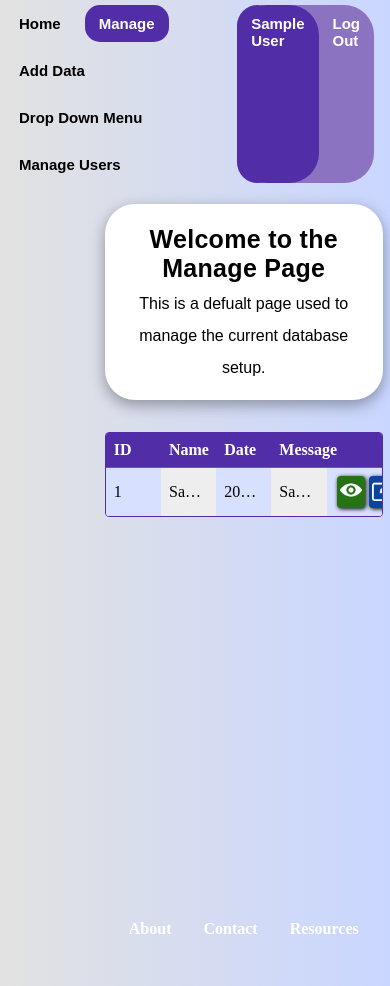
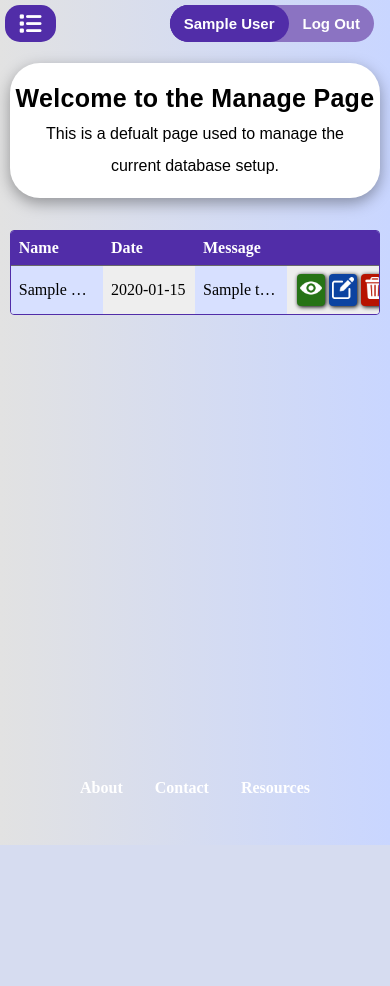
Before and after one commit to AuricFox/Flask_template_login, a Flask app: page /manage/ in a window 390 px wide. After the commit the page ends 845 px from the top, so only its background shows below. Run offline with Flask 3, Linux system fonts and the light colour scheme; a user stored in the database is signed in; tables that the repository leaves empty hold one stand-in row (values such as "Sample post"); parts of the project's set-up code (start-up, migrations or seed data) failed here and were passed over.

Commit message:
Adding responsiveness to nav bar and removing id from manage table

```diff
--- a/app/manage/routes.py
+++ b/app/manage/routes.py
@@ -74,7 +74,6 @@ def add_info():
     return render_template('./manage/add.html', nav_id="add-page", username=get_username(), form=form)
 
 # ==============================================================================================================
-
 @bp.route('/update_info/<int:id>', methods=['GET','POST'])
 def update_info(id):
     '''
--- a/app/static/css/base.css
+++ b/app/static/css/base.css
@@ -53,6 +53,34 @@ body {
 
 /* ========== Nav Bar ========== */
 
+#nav-bar {
+    display: flex;
+    flex-direction: row;
+}
+
+.desktop-nav-bar {
+    display: flex;
+    flex-direction: row;
+    overflow: hidden;
+}
+
+.mobile-nav-bar {
+    display: none;
+}
+
+.nav-icon {
+    padding: 10px;
+    margin: 5px;
+    border-radius: 8px;
+    max-width: fit-content;
+}
+
+.nav-icon:hover {
+    cursor: pointer;
+    background: #512da8;
+    color: #FFFFFF;
+}
+
 .nav-tile {
     display: block;
     position: relative;
@@ -73,23 +101,6 @@ body {
     color: #FFFFFF;
 }
 
-#nav-bar {
-    display: flex;
-    flex-direction: row;
-}
-
-.nav {
-    list-style-type: none;
-    margin: 0;
-    padding: 0;
-    overflow: hidden;
-}
-
-.nav li {
-    display: inline;
-    float: left;
-}
-
 .active {
     background: #512da8;
     color: #FFFFFF;
@@ -218,10 +199,14 @@ body {
     justify-content: center;
 }
 
-@media screen and (max-width: 750px) {
-    .side-nav {width: 25%;}
-    .topics {width: 75%;}
-    .extras {display: none;}
+@media screen and (max-width: 1240px) {
+    .side-nav, .extras {display: none;}
+    .topics {width: 100%;}
+    .desktop-nav-bar {display: none;}
+    .mobile-nav-bar {
+        display: flex;
+        flex-direction: column;
+    }
 }
 
 /* ========== Side bar ========== */
--- a/app/static/js/base.js
+++ b/app/static/js/base.js
@@ -3,7 +3,7 @@
 // ===================================================================
 var navDisplay = {
     display: 'flex',
-    flexDirection: 'row'
+    flexDirection: 'column'
 };
 
 $('.dropbtn').click(function (event) {
@@ -44,7 +44,7 @@ function toggleLogin(){
 };
 
 // ===================================================================
-// MANAGE FLASHCARD PAGE
+// MANAGE PAGE
 // ===================================================================
 // Confirm deletion of the queried question before deleting it
 document.querySelectorAll('.delete-cell').forEach(function (element) {
--- a/app/templates/base.html
+++ b/app/templates/base.html
@@ -8,6 +8,7 @@
         <meta name="viewport" content="width=device-width, initial-scale=1.0">
         <title>{% block title %}{% endblock %}</title>
         <link rel="stylesheet" type="text/css" href="{{ url_for('static', filename='css/base.css') }}">
+        <link rel="stylesheet" href="https://cdnjs.cloudflare.com/ajax/libs/font-awesome/6.5.2/css/all.min.css">
         <script src="https://code.jquery.com/jquery-3.6.4.min.js"></script>
         {% block head %}{% endblock %}
     </head>
@@ -15,29 +16,35 @@
     <body>
         <!--Main Navigation Tile-->
         <div id="nav-bar">
-            <ul class="nav">
-                <li><a href="{{  url_for('main.index')  }}" class="dropbtn nav-tile {% if nav_id == 'home-page' %}active{% endif %}">Home</a></li>
-                <li><a href="{{  url_for('manage.index')  }}" class="dropbtn nav-tile {% if nav_id == 'manage-page' %}active{% endif %}">Manage</a></li>
-                <li><a href="{{  url_for('manage.add_info')  }}" class="dropbtn nav-tile {% if nav_id == 'add-page' %}active{% endif %}">Add Data</a></li>
-                <!-- Example Sub Navigation-->
-                <li>
-                    <div class="{% if nav_id == 'example-page' %}active{% endif %}">
-                        <div class="dropbtn nav-tile">Drop Down Menu</div>
-                        <div class="dropdown-element" style="display: none;">
-                            <a class="drop-link" href="{{  url_for('main.index')  }}">Link 1</a>
-                            <a class="drop-link" href="{{  url_for('main.index')  }}">Link 2</a>
-                            <a class="drop-link" href="{{  url_for('main.index')  }}">Link 3</a>
-                        </div>
-                    </div>
-                </li>
+            <nav class="desktop-nav-bar" >
+                <a href="{{  url_for('main.index')  }}" class="dropbtn nav-tile {% if nav_id == 'home-page' %}active{% endif %}">Home</a>
+                <a href="{{  url_for('manage.index')  }}" class="dropbtn nav-tile {% if nav_id == 'manage-page' %}active{% endif %}">Manage</a>
+                <a href="{{  url_for('manage.add_info')  }}" class="dropbtn nav-tile {% if nav_id == 'add-page' %}active{% endif %}">Add Data</a>
                 {% if current_user %}
                     {% if current_user.is_admin %}
-                    <li>
                         <a href="{{  url_for('admin.index')  }}" class="dropbtn nav-tile {% if nav_id == 'manage-user-page' %}active{% endif %}">Manage Users</a>
-                    </li>
                     {% endif %}
                 {% endif %}
-            </ul>
+            </nav>
+
+            <nav class="mobile-nav-bar">
+                <div>
+                    <div class="nav-icon dropbtn nav-tile active">
+                        <i class="fa-solid fa-list fa-xl"></i>
+                    </div>
+                    <div class="dropdown-element" style="display: none;">
+                        <a href="{{  url_for('main.index')  }}" class="dropbtn nav-tile {% if nav_id == 'home-page' %}active{% endif %}">Home</a>
+                        <a href="{{  url_for('manage.index')  }}" class="dropbtn nav-tile {% if nav_id == 'manage-page' %}active{% endif %}">Manage</a>
+                        <a href="{{  url_for('manage.add_info')  }}" class="dropbtn nav-tile {% if nav_id == 'add-page' %}active{% endif %}">Add Data</a>
+                        {% if current_user %}
+                            {% if current_user.is_admin %}
+                                <a href="{{  url_for('admin.index')  }}" class="dropbtn nav-tile {% if nav_id == 'manage-user-page' %}active{% endif %}">Manage Users</a>
+                            {% endif %}
+                        {% endif %}
+                    </div>
+                </div>
+            </nav>
+
             <div class="login-tile ">
                 {% if current_user.name %}
                     <div class="login-link">{{ current_user.name }}</div>
--- a/app/templates/manage/manage.html
+++ b/app/templates/manage/manage.html
@@ -14,7 +14,6 @@
     <table class="shadow">
         <thead>
             <tr>
-                <th class="left-txt">ID</th>
                 <th class="left-txt">Name</th>
                 <th class="left-txt">Date</th>
                 <th class="left-txt">Message</th>
@@ -24,7 +23,6 @@
         <tbody>
             {% for row in data %}
             <tr>
-                <td class="info-cell">{{ row.id | escape }}</td>
                 <td class="info-cell">{{ row.name | escape }}</td>
                 <td class="info-cell">{{ row.date | escape }}</td>
                 <td class="info-cell">{{ row.message | escape }}</td>
```
Also changed, not shown: other parts of app/static/css/base.css (+3 -33 lines).
